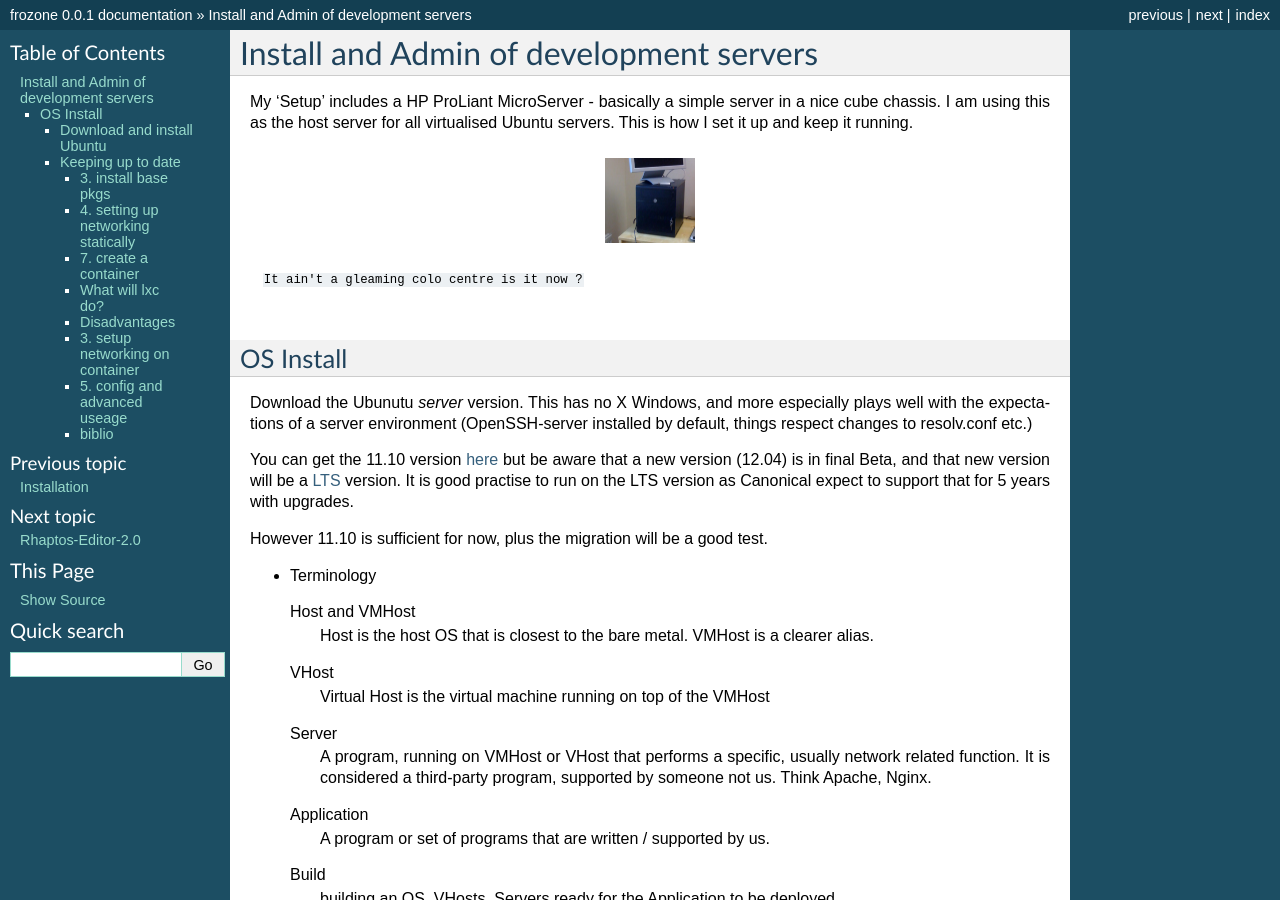
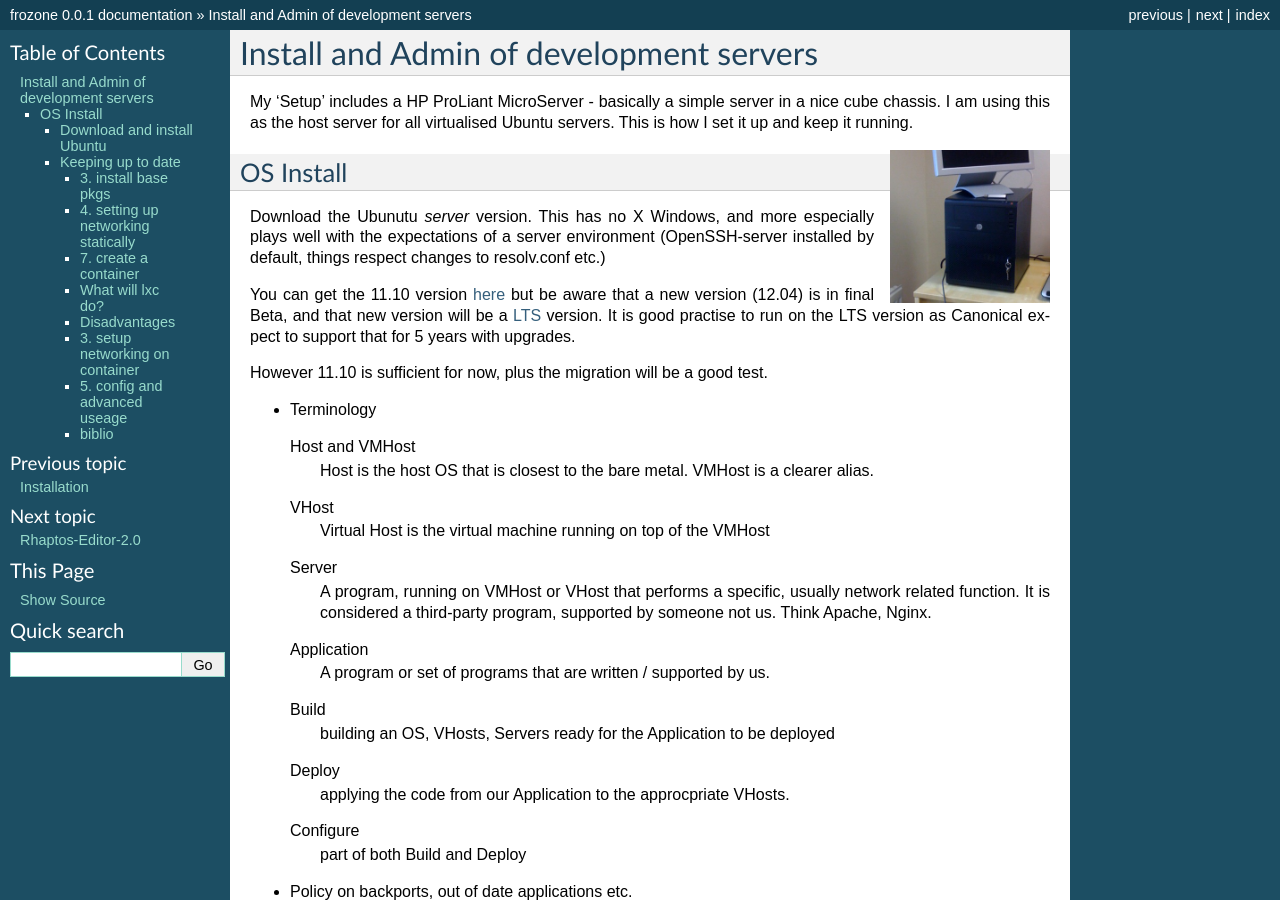
Before and after one commit to zniper/rhaptos2.repo, a Sphinx documentation site: the page built from docs/install-os.rst, in a window 1280 px wide and 900 px high. Built offline with Sphinx 7.4.7, drawn with Linux system fonts in a browser that asks for light colours.

Commit message:
lxc install instructions, better jpg

```diff
--- a/docs/install-os.rst
+++ b/docs/install-os.rst
@@ -9,10 +9,10 @@ server in a nice cube chassis.  I am using this as the host server for
 all virtualised Ubuntu servers.  This is how I set it up and keep it
 running.
 
-.. figure:: hpcube.jpg
-   :scale: 25%
+.. image:: hpcube.jpg
+   :width: 20%
+   :align: right
 
-   :file:`It ain't a gleaming colo centre is it now ?`
 
 
 OS Install
```
